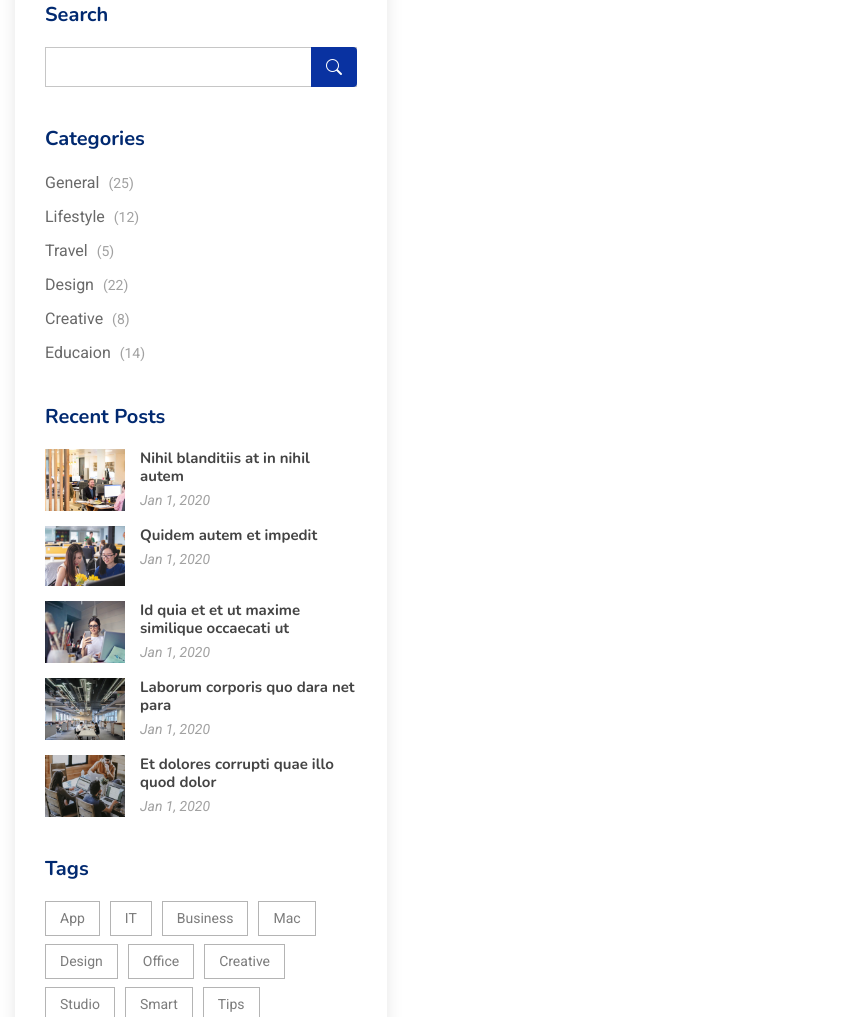
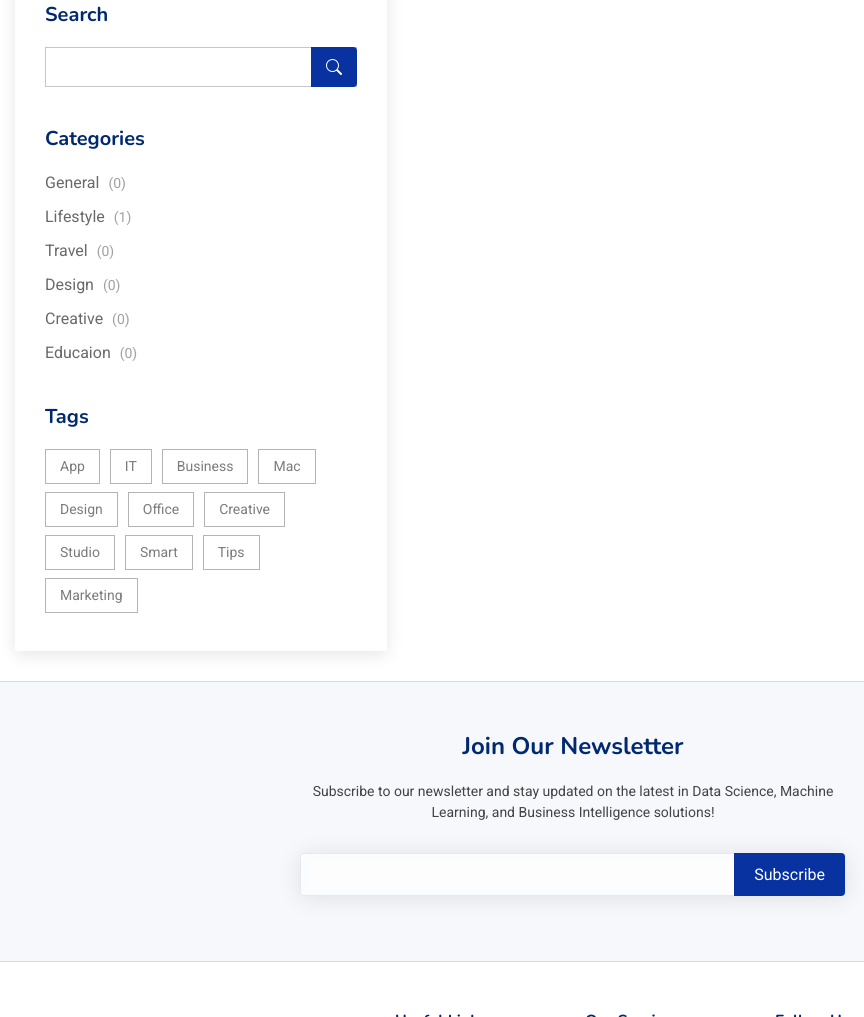
Before and after one commit to taistatconsultancy/TaiStat_Website, a plain HTML site: page blog.html in a window 1280 px wide. Shown: the part 1303-2320 px from the top of the page, without its empty margins (67-931 px from the left). Drawn offline with nearby package versions, Linux system fonts and the light colour scheme.

Commit message:
more code

```diff
--- a/blog.html
+++ b/blog.html
@@ -190,12 +190,12 @@
 
               <h3 class="widget-title">Categories</h3>
               <ul class="mt-3">
-                <li><a href="#">General <span>(25)</span></a></li>
-                <li><a href="#">Lifestyle <span>(12)</span></a></li>
-                <li><a href="#">Travel <span>(5)</span></a></li>
-                <li><a href="#">Design <span>(22)</span></a></li>
-                <li><a href="#">Creative <span>(8)</span></a></li>
-                <li><a href="#">Educaion <span>(14)</span></a></li>
+                <li><a href="#">General <span>(0)</span></a></li>
+                <li><a href="#">Lifestyle <span>(1)</span></a></li>
+                <li><a href="#">Travel <span>(0)</span></a></li>
+                <li><a href="#">Design <span>(0)</span></a></li>
+                <li><a href="#">Creative <span>(0)</span></a></li>
+                <li><a href="#">Educaion <span>(0)</span></a></li>
               </ul>
 
             </div><!--/Categories Widget -->
@@ -203,49 +203,6 @@
             <!-- Recent Posts Widget -->
             <div class="recent-posts-widget widget-item">
 
-              <h3 class="widget-title">Recent Posts</h3>
-
-              <div class="post-item">
-                <img src="assets/img/blog/blog-recent-1.jpg" alt="" class="flex-shrink-0">
-                <div>
-                  <h4><a href="blog-details.html">Nihil blanditiis at in nihil autem</a></h4>
-                  <time datetime="2020-01-01">Jan 1, 2020</time>
-                </div>
-              </div><!-- End recent post item-->
-
-              <div class="post-item">
-                <img src="assets/img/blog/blog-recent-2.jpg" alt="" class="flex-shrink-0">
-                <div>
-                  <h4><a href="blog-details.html">Quidem autem et impedit</a></h4>
-                  <time datetime="2020-01-01">Jan 1, 2020</time>
-                </div>
-              </div><!-- End recent post item-->
-
-              <div class="post-item">
-                <img src="assets/img/blog/blog-recent-3.jpg" alt="" class="flex-shrink-0">
-                <div>
-                  <h4><a href="blog-details.html">Id quia et et ut maxime similique occaecati ut</a></h4>
-                  <time datetime="2020-01-01">Jan 1, 2020</time>
-                </div>
-              </div><!-- End recent post item-->
-
-              <div class="post-item">
-                <img src="assets/img/blog/blog-recent-4.jpg" alt="" class="flex-shrink-0">
-                <div>
-                  <h4><a href="blog-details.html">Laborum corporis quo dara net para</a></h4>
-                  <time datetime="2020-01-01">Jan 1, 2020</time>
-                </div>
-              </div><!-- End recent post item-->
-
-              <div class="post-item">
-                <img src="assets/img/blog/blog-recent-5.jpg" alt="" class="flex-shrink-0">
-                <div>
-                  <h4><a href="blog-details.html">Et dolores corrupti quae illo quod dolor</a></h4>
-                  <time datetime="2020-01-01">Jan 1, 2020</time>
-                </div>
-              </div><!-- End recent post item-->
-
-            </div><!--/Recent Posts Widget -->
 
             <!-- Tags Widget -->
             <div class="tags-widget widget-item">
```
